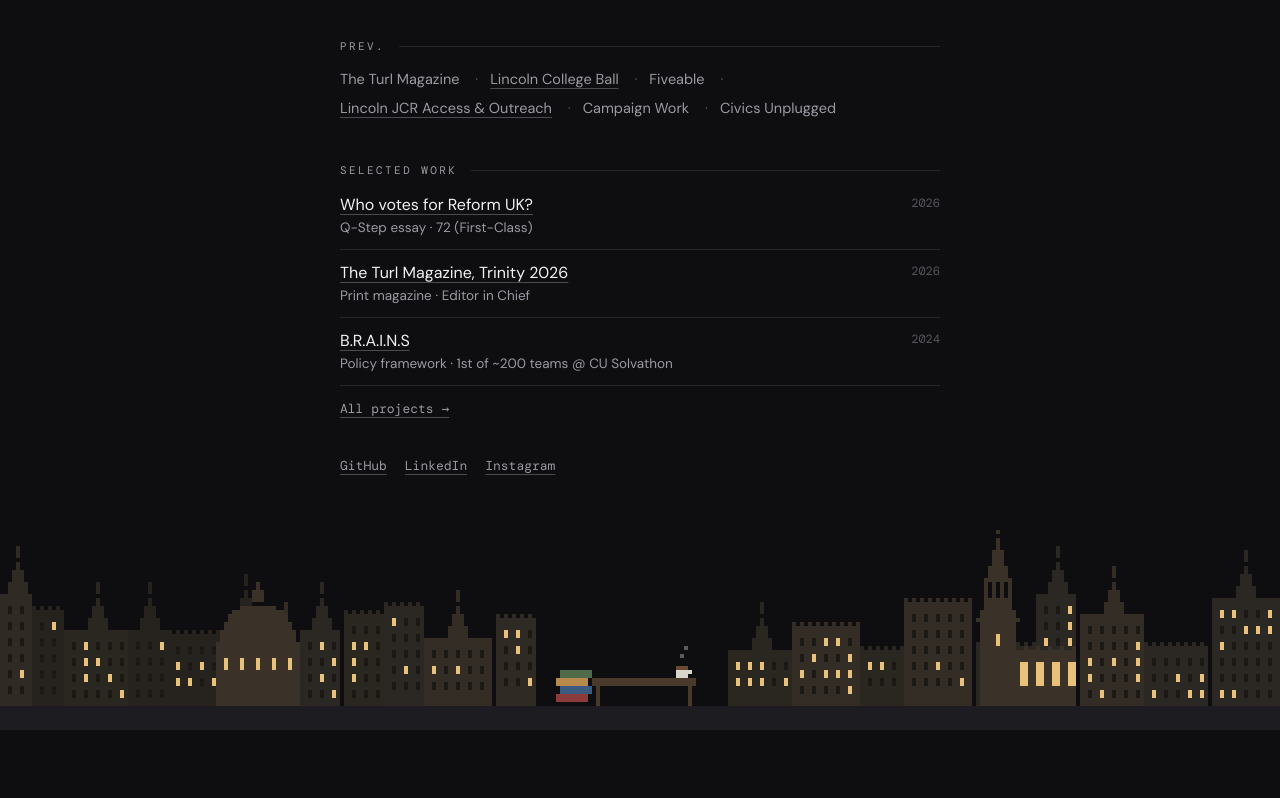
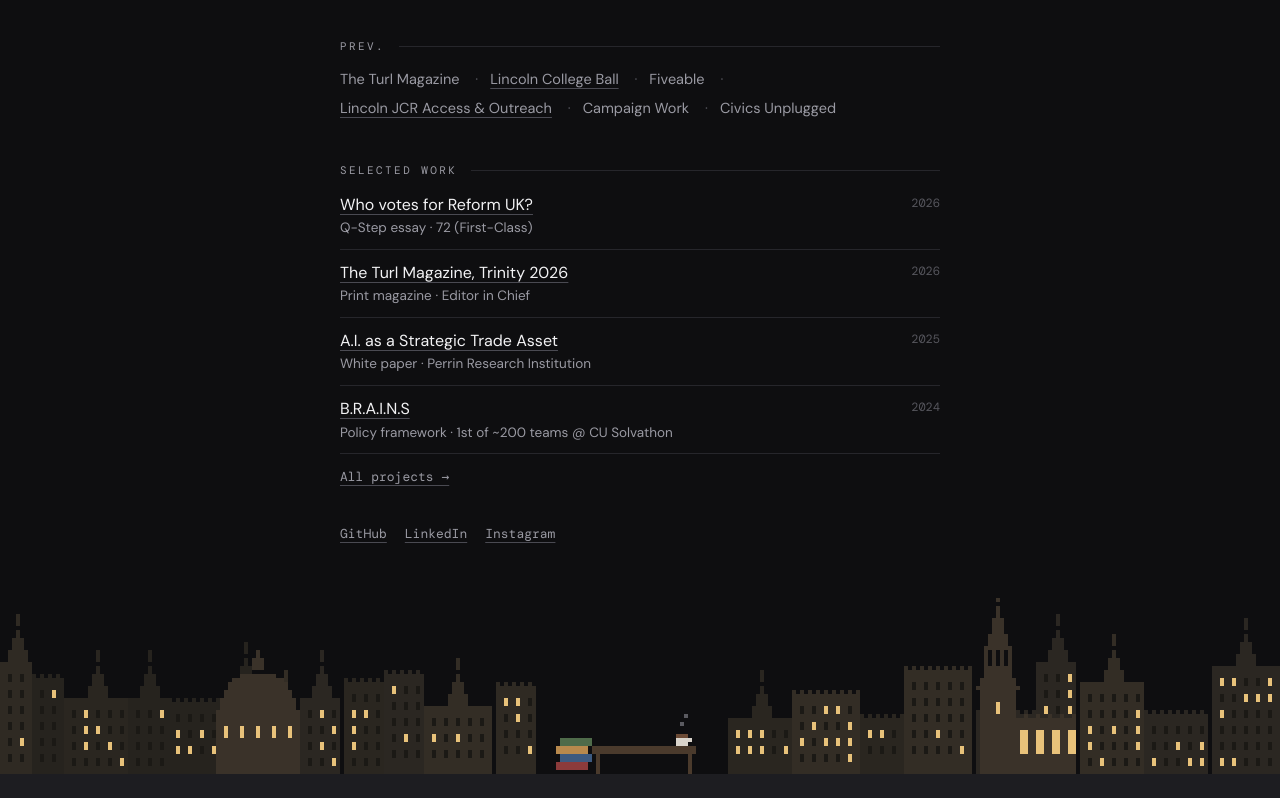
Before and after one commit to christiangwang/christiangwang.github.io, a plain HTML site: page index.html in a window 1280 px wide. Shown: the part 830-1628 px from the top of the page. Before the commit the page ends 1560 px from the top, so only its background shows below. Drawn offline with nearby package versions, Linux system fonts and the light colour scheme.

Commit message:
Add Perrin export controls white paper to Selected work

```diff
--- a/index.html
+++ b/index.html
@@ -110,6 +110,13 @@
 </a>
 </li>
 <li>
+<a href="ai-export-controls-paper.pdf" target="_blank" rel="noopener">
+<span class="w-title">A.I. as a Strategic Trade Asset</span>
+<span class="w-kind">White paper · Perrin Research Institution</span>
+<span class="w-year">2025</span>
+</a>
+</li>
+<li>
 <a href="marketing/brains-deck.pdf" target="_blank" rel="noopener">
 <span class="w-title">B.R.A.I.N.S</span>
 <span class="w-kind">Policy framework · 1st of ~200 teams @ CU Solvathon</span>
```
Also changed, not shown: 1 other file.
